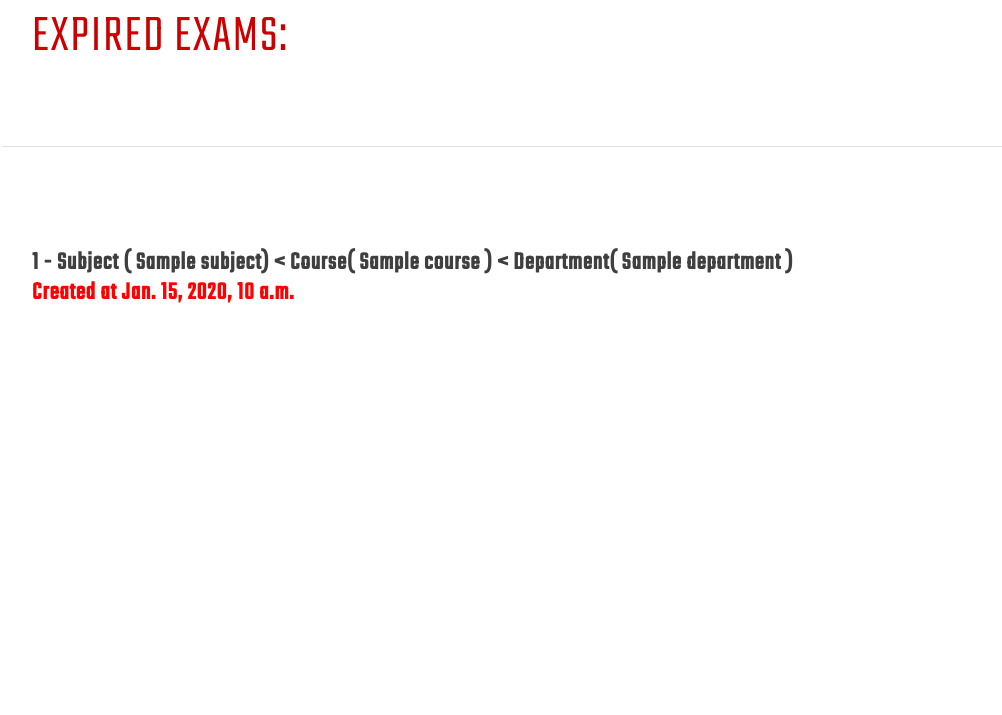
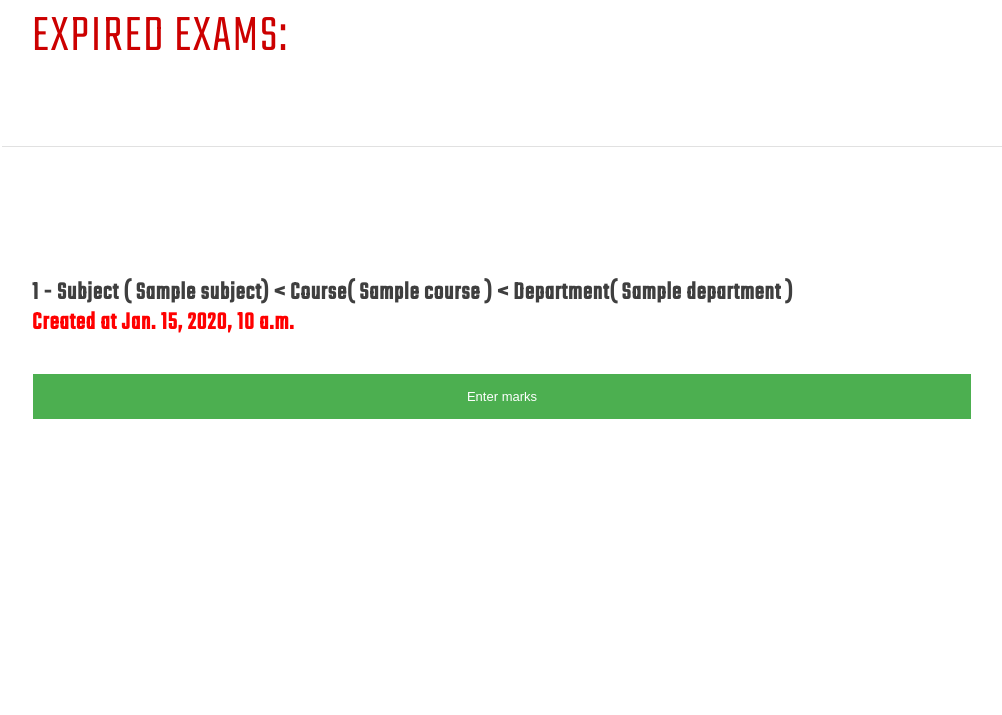
Before and after one commit to impiyush83/school_management_system, a Django app: template templates/finish_exam.html in a window 1280 px wide. Shown: the part 2457-3172 px from the top of the page, without its empty margins (138-1140 px from the left). Run offline with Django 3.2, Linux system fonts and the light colour scheme; data comes from the database, SQL or seed files in the repository; tables that the repository leaves empty hold one stand-in row (values such as "Sample post"); the template is opened without the code that fills it: values that come from a table or form of the project are taken from there, most other values are stand-ins (such as "Sample title", 1, 10 or a date in 2020).

Commit message:
Added new field in exam model

```diff
--- a/school_management_app/models.py
+++ b/school_management_app/models.py
@@ -81,6 +81,7 @@ class ExamHistory(models.Model):
     created = models.DateField(auto_now_add=True)
     subject = models.ForeignKey(Subjects, on_delete=models.CASCADE)
     status = models.CharField(max_length=2, choices=[(tag, tag.value) for tag in ExamStatus], null=False)
+    marks_entered = models.BooleanField(null=False, default=0)
 
     @staticmethod
     def get_active_exams():
--- a/school_management_app/views.py
+++ b/school_management_app/views.py
@@ -176,7 +176,7 @@ def engage_student(request):
         return AUTHENTICATION_ERROR
 
 
-@api_view(["GET"])
+@api_view(["GET", "POST"])
 @permission_classes((AllowAny,))
 def create_exams(request):
     if COOKIE_NAME in request.COOKIES:
@@ -265,7 +265,6 @@ def close_active_exams_dashboard(request):
         return AUTHENTICATION_ERROR
 
 
-
 @api_view(["POST"])
 @permission_classes((AllowAny,))
 def close_active_exams(request):
--- a/templates/create_exam.html
+++ b/templates/create_exam.html
@@ -66,6 +66,7 @@
                         <form method="post" id="create_exam">
                             <br>
                              <article>
+                                    <h2 style="color:red;"> Subject ID : {{ subject.id }} </h2>
                                     <h2> Subject ( {{ subject.name }}) <  Course( {{ subject.course }} )
                                         <  Department( {{ subject.department }} ) </h2>
                                     <input type="text" name="id" value="{{ subject.id }}" style="display:none">
@@ -133,7 +134,6 @@
                 var formData = new FormData(this);
                 var object = {};
                 formData.forEach(function(value, key){
-                    alert(value);
                     object[key] = value;
                 });
                 $.ajax({
--- a/templates/finish_exam.html
+++ b/templates/finish_exam.html
@@ -63,7 +63,7 @@
                             </div>
                         </article>
                         {% for subject in subjects %}
-                        <form method="post" id="finish_exam">
+                        <form method="post" id="close_exam">
                              <br>
                              <article>
                                     <h2> Subject ( {{ subject.name }}) <  Course( {{ subject.course }} )
@@ -85,11 +85,19 @@
                         </article>
                         <br>
                         {% for exam in expired_exams %}
+                         <form method="post" id="enter_marks">
+                             <br>
                              <article>
                                     <h2> {{ exam.id }}   -  Subject ( {{ exam.subject.name }}) <  Course( {{ exam.subject.course }} )
                                         <  Department( {{ exam.subject.department }} )</h2>
                                  <h2 style="color:red;"> Created at {{ exam.created }} </h2>
+                                 <br>
+                                 {% if not exam.marks_entered %}
+                                    <input type="submit"  class="button" value="Enter marks" disabled>
+                                {% endif %}
                             </article>
+                         </form>
+
                         {% endfor %}
                     </div>
                 </div>
@@ -138,14 +146,17 @@
         window.location.href = '/user/home/';
     });
 
+    $('#enter_marks').click(function() {
+        window.location.href = '/teacher/exam/marks';
+    });
+
 
      $(document).ready(function (e) {
-            $('#finish_exam').on('submit', (function (e) {
+            $('#close_exam').on('submit', (function (e) {
                 e.preventDefault();
                 var formData = new FormData(this);
                 var object = {};
                 formData.forEach(function(value, key){
-                    alert(value);
                     object[key] = value;
                 });
                 $.ajax({
@@ -170,4 +181,8 @@
             }));
         });
 
+
+
 </script>
+
+<!--  remaining create enter marks page -->
--- a/templates/homepage.html
+++ b/templates/homepage.html
@@ -30,9 +30,8 @@
                                 {% elif user.type == 'TEACHER' %}
                                     <h2> <li><a><span style="color:red;">Teacher Dashboard</span></a></li></h2>
                                     <li><a id="enroll_student"><span>Enroll Student</span></a></li>
-                                    <li><a id="mark_attendance"><span>Mark Attendance</span></a></li>
-                                    <li><a id="create_exam"><span>Create exam</span></a></li>
-                                    <li><a id="finish_exam"><span>Finish exam</span></a></li>
+                                    <li><a id="create_exam"><span>Create exams</span></a></li>
+                                    <li><a id="finish_exam"><span>Active exams</span></a></li>
                                 {% endif %}
                             </ul>
                         </div>
```
Also changed, not shown: school_management_app/migrations/0006_examhistory_marks_entered.py (added), school_management_app/util.py (line endings or trailing spaces).
